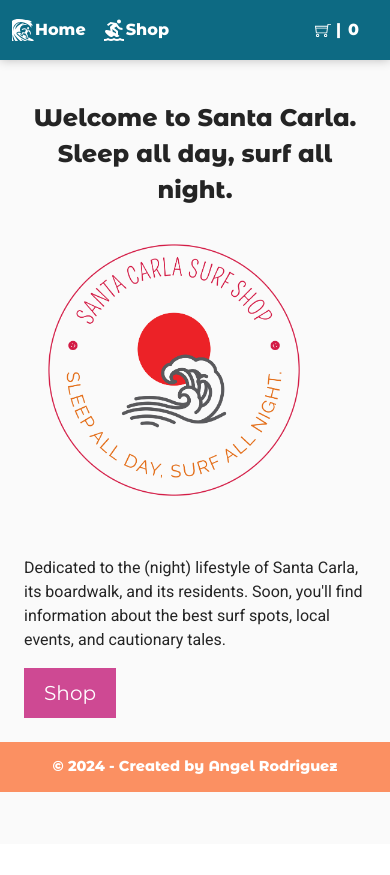
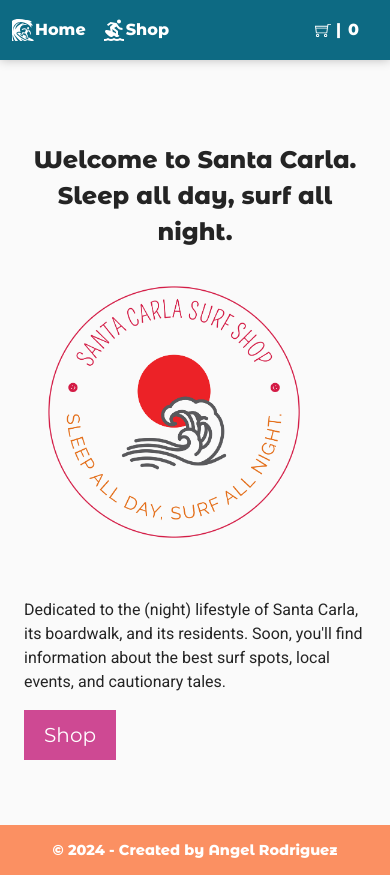
Before and after one commit to angelr1076/React-Shopping-Cart, a React (Vite) app: page / in a window 390 px wide. Before the commit the page ends 844 px from the top, so only its background shows below. Built offline with nearby package versions, Linux system fonts and the light colour scheme; no server answers; a web font is replaced by a local one.

Commit message:
Set z-index on description-content container to 1000

```diff
--- a/src/styles/main.css
+++ b/src/styles/main.css
@@ -46,8 +46,11 @@ body {
   .homepage {
     flex-direction: row;
     flex-wrap: wrap;
-    height: auto;
+    height: 85vh;
     gap: 0;
+  }
+  .homepage .description-content {
+    z-index: 1000;
   }
   .homepage .homepage__title {
     font-size: 1.5rem;
@@ -74,4 +77,8 @@ body {
   .cart-container {
     font-size: 12px;
   }
+  .cart-container .cart .cart-item {
+    display: block;
+    gap: 0;
+  }
 }/*# sourceMappingURL=main.css.map */
--- a/src/styles/main.scss
+++ b/src/styles/main.scss
@@ -47,8 +47,12 @@ body {
   .homepage {
     flex-direction: row;
     flex-wrap: wrap;
-    height: auto;
+    height: 85vh;
     gap: 0;
+
+    .description-content {
+      z-index: 1000;
+    }
 
     .homepage__title {
       font-size: 1.5rem;
@@ -81,5 +85,12 @@ body {
 
   .cart-container {
     font-size: 12px;
+
+    .cart {
+      .cart-item {
+        display: block;
+        gap: 0;
+      }
+    }
   }
 }
```
Also changed, not shown: 1 other file (tests, documents, lock files or other folders).
